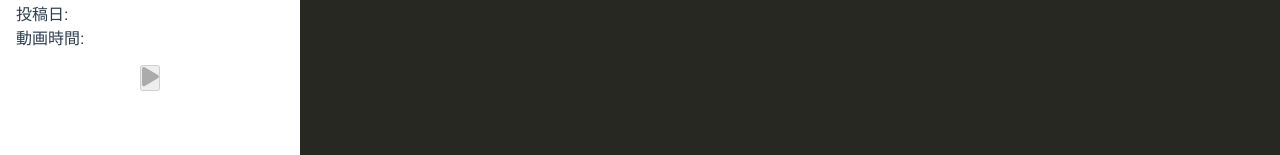
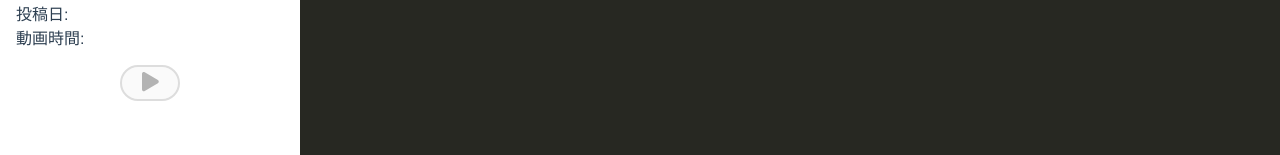
Before and after one commit to nanagami1369/CodingShare, a Vue app in the folder front/: page /player in a window 1280 px wide. Shown: the part 225-380 px from the top of the page. Built offline with nearby package versions, Linux system fonts and the light colour scheme.

Commit message:
再生、一時停止ボタンのスタイルを調整

```diff
--- a/front/src/views/PlayerPage.vue
+++ b/front/src/views/PlayerPage.vue
@@ -142,5 +142,16 @@ h1 {
 
 .player-control-button {
   font-size: 1.2em;
+  padding: 5px 20px;
+  border-radius: 25px;
+  border: solid 2px #9f9f9f;
+}
+
+.player-control-button:disabled {
+  border: solid 2px #dddddd;
+}
+
+.player-control-button:active {
+  border: solid 2px #222222;
 }
 </style>
```
